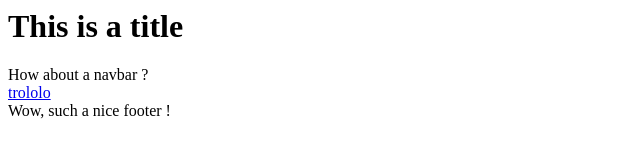
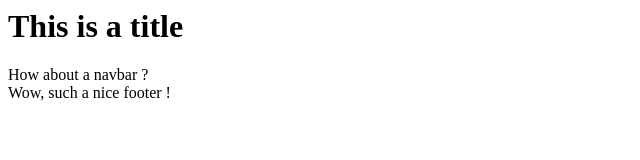
Before and after one commit to wbrbr/makedown, a plain HTML site: page index.html in a window 1280 px wide. Shown: the whole page, without its empty margins (0-640 px from the left). Drawn offline with Linux system fonts and the light colour scheme.

```diff
--- a/index.html
+++ b/index.html
@@ -5,7 +5,6 @@
     <body>
         <h1>This is a title</h1>
         <nav>How about a navbar ?</nav>
-<a href=articles/trololo.html>trololo</a>
         <footer>Wow, such a nice footer !</footer>
     </body>
 </html>
```
Also changed, not shown: 2 other files.
